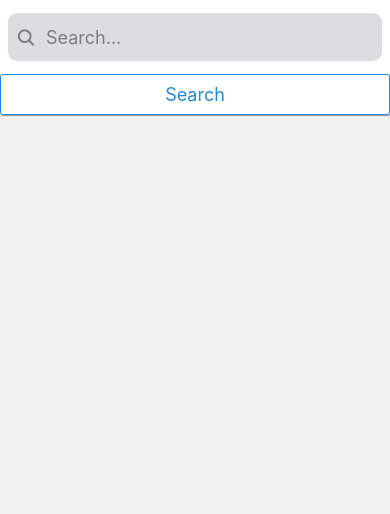
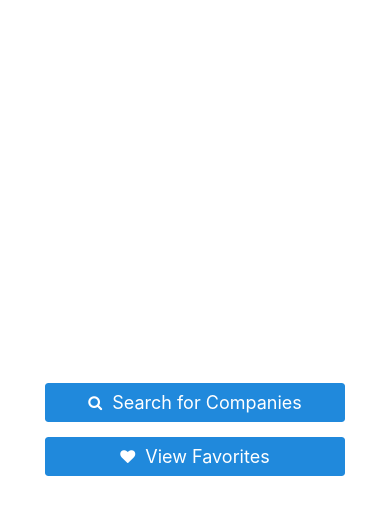
Before and after one commit to lsirdevan/stock-ticker-app, a React Native app: screen /Home in a window 390 px wide. Before the commit this address had no page. Shown: the top 514 px of the page. Built offline with nearby package versions, Linux system fonts and the light colour scheme.

Commit message:
Add favorites screen & search screen. Modify home screen to force the user to navigate to search or favorite screens.

```diff
--- a/src/navigation/Navigation.js
+++ b/src/navigation/Navigation.js
@@ -4,6 +4,8 @@ import { createStackNavigator } from "@react-navigation/stack";
 
 import DetailScreen from "../screens/DetailScreen";
 import HomeScreen from "../screens/HomeScreen";
+import SearchScreen from "../screens/SearchScreen";
+import FavoriteScreen from "../screens/FavoriteScreen";
 
 const Stack = createStackNavigator();
 
@@ -15,9 +17,17 @@ const Navigation = () => (
     <NavigationContainer>
         <Stack.Navigator>
             <Stack.Screen
-                name={"Search"}
+                name={"Home"}
                 component={HomeScreen}
                 options={NAVIGATION_OPTIONS}
+            />
+            <Stack.Screen
+                name={"Favorites"}
+                component={FavoriteScreen}
+            />
+            <Stack.Screen
+                name={"Search"}
+                component={SearchScreen}
             />
             <Stack.Screen
                 name={"Detail Stack"}
--- a/src/screens/DetailScreen.js
+++ b/src/screens/DetailScreen.js
@@ -5,7 +5,6 @@ import axios from "axios";
 import { ALPHA_VANTAGE_API_KEY } from '@env';
 import { useSelector, useDispatch } from 'react-redux'
 import { addFavorite, removeFavorite} from "../redux/FavoriteSlice";
-import { indexOf } from 'lodash';
 
 export default function DetailScreen({ route, navigation }) {
     const { stock } = route.params;
@@ -19,6 +18,8 @@ export default function DetailScreen({ route, navigation }) {
     const favoritePress = (type) => {
         dispatch(type == 'add' ? addFavorite(stock) : removeFavorite(stock));
         setFavorited(!favorited);
+        // Debated using goBack after the user clicks Favorite but decided against it as forcing that transition seems like bad UX.
+        //navigation.goBack();
     }
 
     useEffect(() => {
--- /dev/null
+++ b/src/screens/FavoriteScreen.js
@@ -0,0 +1,55 @@
+import {Text, View, Button, FlatList, TouchableOpacity, StyleSheet, SafeAreaView} from 'react-native';
+import { useSelector, useDispatch } from 'react-redux'
+
+export default function FavoriteScreen({ navigation }) {
+    const favorites = useSelector(state => state.FavoriteSlice.favorites);
+
+    const Item = ({ title }) => (
+        <View style={styles.item}>
+            <Text style={styles.title}>{title}</Text>
+        </View>
+    );
+
+    const renderItem = ({ item }) => (
+        <TouchableOpacity onPress={() => navigation.navigate('Detail Stack', {
+            stock: item,
+            title: item['1. symbol'],
+        })}>
+            <Item title={item['1. symbol']} />
+        </TouchableOpacity>
+    );
+
+    return (
+        <SafeAreaView >
+            {favorites.length !== 0 ? (
+                <FlatList
+                    data={favorites}
+                    renderItem={renderItem}
+                    keyExtractor={item => item['1. symbol']}
+                />
+            ) : (
+                <View style={styles.item}>
+                    <Text style={styles.title}>No Favorites have been added...</Text>
+                </View>
+            )}
+
+        </SafeAreaView>
+    )
+}
+
+const styles = StyleSheet.create({
+    container: {
+        flex: 1,
+        backgroundColor: '#fff',
+        alignItems: 'center',
+        justifyContent: 'center',
+    },
+    item: {
+        padding: 12,
+        marginVertical: 2,
+        marginHorizontal: 8,
+    },
+    title: {
+        fontSize: 16,
+    },
+});
--- a/src/screens/HomeScreen.js
+++ b/src/screens/HomeScreen.js
@@ -1,71 +1,42 @@
-import {useEffect, useState} from 'react';
-import {StyleSheet, SafeAreaView, Text, FlatList, View, TouchableOpacity} from 'react-native';
-import { SearchBar, Button } from 'react-native-elements';
-import { ALPHA_VANTAGE_API_KEY } from '@env';
-import axios from "axios";
+import {Text, View, StyleSheet} from 'react-native';
+import { Button } from 'react-native-elements';
+import Icon from 'react-native-vector-icons/FontAwesome';
+
 
 export default function HomeScreen({ navigation }) {
-    const [searchText, updateSearchText] = useState('');
-    const [stockDetail, updateStockDetail] = useState([]);
-    const [loading, setLoading] = useState(false);
-
-    const findStockName = () => {
-        /* I wanted to make a request for every text change to show the user the results as they type, however
-         * there is a rate limit on alphavantage at 5 calls per minute or 500 calls a day so that won't work!
-         */
-        updateSearchText(text);
-        axios.get(`https://www.alphavantage.co/query?function=SYMBOL_SEARCH&keywords=${text}&apikey=${ALPHA_VANTAGE_API_KEY}`)
-            .then(res => {
-                updateStockDetail(res.data.bestMatches);
-            });
-    }
-
-    const onSearch = () => {
-        setLoading(true);
-        axios.get(`https://www.alphavantage.co/query?function=SYMBOL_SEARCH&keywords=${searchText}&apikey=${ALPHA_VANTAGE_API_KEY}`)
-            .then(res => {
-                updateStockDetail(res.data.bestMatches);
-                setLoading(false);
-            });
-    }
-
-    const Item = ({ title }) => (
-        <View style={styles.item}>
-            <Text style={styles.title}>{title}</Text>
+    return (
+        <View style={styles.container}>
+            <View style={styles.buttonContainer}>
+                <Button
+                    onPress={() => navigation.navigate('Search')}
+                    style={styles.buttonStyle}
+                    title="Search for Companies"
+                    icon={
+                        <Icon
+                            name="search"
+                            size={15}
+                            color="white"
+                            style={styles.iconStyle}
+                        />
+                    }
+                />
+            </View>
+            <View>
+                <Button
+                    onPress={() => navigation.navigate('Favorites')}
+                    style={styles.buttonStyle}
+                    title="View Favorites"
+                    icon={
+                        <Icon
+                            name="heart"
+                            size={15}
+                            color="white"
+                            style={styles.iconStyle}
+                        />
+                    }
+                />
+            </View>
         </View>
-    );
-
-    const renderItem = ({ item }) => (
-        <TouchableOpacity onPress={() => navigation.navigate('Detail Stack', {
-            stock: item,
-            title: item['1. symbol'],
-        })}>
-            <Item title={item['1. symbol']} />
-        </TouchableOpacity>
-    );
-
-    return (
-        <SafeAreaView >
-            <SearchBar
-                placeholder="Search..."
-                onChangeText={(value) => updateSearchText(value)}
-                value={searchText}
-                showCancel
-                platform={'ios'}
-            />
-            <Button
-                title="Search"
-                onPress={onSearch}
-                type={'outline'}
-                raised
-                loading={loading}
-            />
-            <FlatList
-                data={stockDetail}
-                renderItem={renderItem}
-                keyExtractor={item => item['1. symbol']}
-            />
-        </SafeAreaView>
     )
 }
 
@@ -76,12 +47,13 @@ const styles = StyleSheet.create({
         alignItems: 'center',
         justifyContent: 'center',
     },
-    item: {
-        padding: 12,
-        marginVertical: 2,
-        marginHorizontal: 8,
+    buttonContainer: {
+        margin: 15,
     },
-    title: {
-        fontSize: 16,
+    buttonStyle: {
+        width: 300
     },
+    iconStyle: {
+        paddingRight: 10
+    }
 });
--- /dev/null
+++ b/src/screens/SearchScreen.js
@@ -0,0 +1,87 @@
+import {useEffect, useState} from 'react';
+import {StyleSheet, SafeAreaView, Text, FlatList, View, TouchableOpacity} from 'react-native';
+import { SearchBar, Button } from 'react-native-elements';
+import { ALPHA_VANTAGE_API_KEY } from '@env';
+import axios from "axios";
+
+export default function SearchScreen({ route, navigation }) {
+    const [searchText, updateSearchText] = useState('');
+    const [stockDetail, updateStockDetail] = useState([]);
+    const [loading, setLoading] = useState(false);
+
+    const findStockName = () => {
+        /* I wanted to make a request for every text change to show the user the results as they type, however
+         * there is a rate limit on alphavantage at 5 calls per minute or 500 calls a day so that won't work!
+         */
+        updateSearchText(text);
+        axios.get(`https://www.alphavantage.co/query?function=SYMBOL_SEARCH&keywords=${text}&apikey=${ALPHA_VANTAGE_API_KEY}`)
+            .then(res => {
+                updateStockDetail(res.data.bestMatches);
+            });
+    }
+
+    const onSearch = () => {
+        setLoading(true);
+        axios.get(`https://www.alphavantage.co/query?function=SYMBOL_SEARCH&keywords=${searchText}&apikey=${ALPHA_VANTAGE_API_KEY}`)
+            .then(res => {
+                updateStockDetail(res.data.bestMatches);
+                setLoading(false);
+            });
+    }
+
+    const Item = ({ title }) => (
+        <View style={styles.item}>
+            <Text style={styles.title}>{title}</Text>
+        </View>
+    );
+
+    const renderItem = ({ item }) => (
+        <TouchableOpacity onPress={() => navigation.navigate('Detail Stack', {
+            stock: item,
+            title: item['1. symbol'],
+        })}>
+            <Item title={item['1. symbol']} />
+        </TouchableOpacity>
+    );
+
+    return (
+        <SafeAreaView >
+            <SearchBar
+                placeholder="Search..."
+                onChangeText={(value) => updateSearchText(value)}
+                value={searchText}
+                showCancel
+                platform={'ios'}
+            />
+            <Button
+                title="Search"
+                onPress={onSearch}
+                type={'outline'}
+                raised
+                loading={loading}
+            />
+            <FlatList
+                data={stockDetail}
+                renderItem={renderItem}
+                keyExtractor={item => item['1. symbol']}
+            />
+        </SafeAreaView>
+    )
+}
+
+const styles = StyleSheet.create({
+    container: {
+        flex: 1,
+        backgroundColor: '#fff',
+        alignItems: 'center',
+        justifyContent: 'center',
+    },
+    item: {
+        padding: 12,
+        marginVertical: 2,
+        marginHorizontal: 8,
+    },
+    title: {
+        fontSize: 16,
+    },
+});
```
